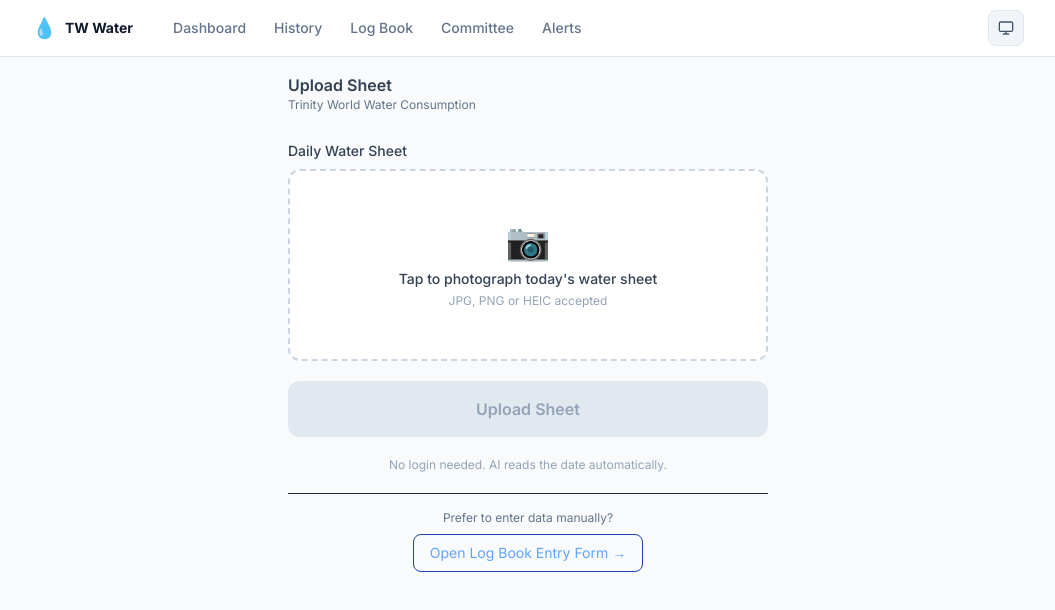
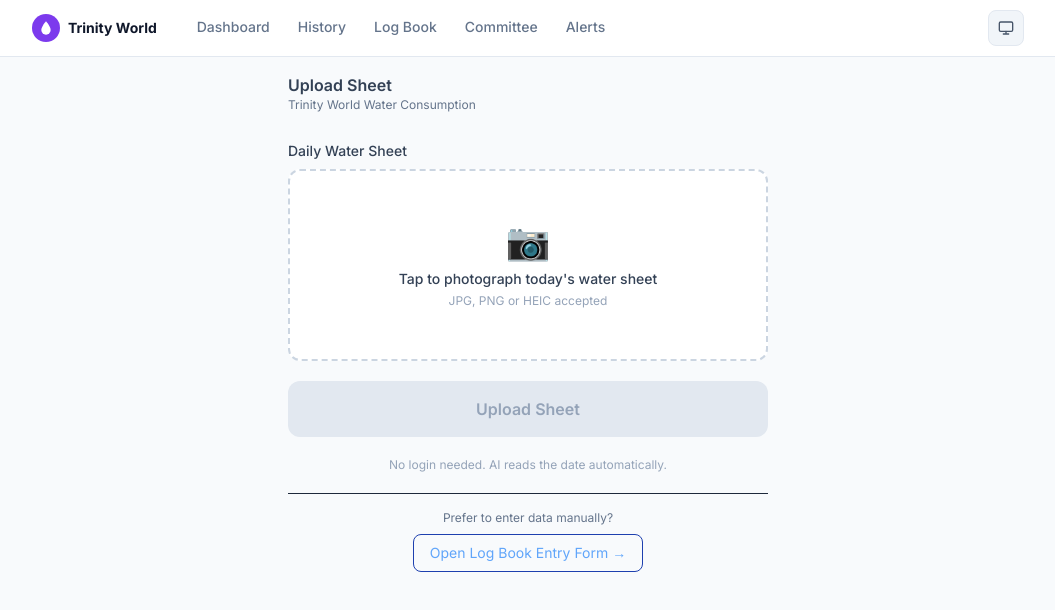
Before and after one commit to jacmani/tw-water-automation, a Next.js app: page /upload in a window 1280 px wide. Shown: the top 610 px of the page, without its empty margins (112-1167 px from the left). Built offline with nearby package versions, Linux system fonts and the light colour scheme; a web font is replaced by a local one.

Commit message:
feat: replace emoji nav icons + logo with inline SVG icon set + TW monogram, blue-accent active state (audit C2/C3)

```diff
--- a/src/components/Navbar.tsx
+++ b/src/components/Navbar.tsx
@@ -5,12 +5,64 @@ import Link from 'next/link';
 import { usePathname } from 'next/navigation';
 import ThemeToggle from '@/components/ThemeToggle';
 
+// Emoji nav icons (audit C3) rendered inconsistently across OS/browser, couldn't be
+// styled with CSS (colour, stroke width), and had poor screen-reader semantics.
+// Replaced with a small outline-style inline SVG set — no new icon-library dependency,
+// consistent with the "adopt one icon system" recommendation (audit §5).
+function IconDashboard(props: React.SVGProps<SVGSVGElement>) {
+  return (
+    <svg viewBox="0 0 24 24" fill="none" stroke="currentColor" strokeWidth={2} strokeLinecap="round" strokeLinejoin="round" {...props}>
+      <rect x="3" y="3" width="7" height="9" rx="1.5" /><rect x="14" y="3" width="7" height="5" rx="1.5" />
+      <rect x="14" y="12" width="7" height="9" rx="1.5" /><rect x="3" y="16" width="7" height="5" rx="1.5" />
+    </svg>
+  );
+}
+function IconHistory(props: React.SVGProps<SVGSVGElement>) {
+  return (
+    <svg viewBox="0 0 24 24" fill="none" stroke="currentColor" strokeWidth={2} strokeLinecap="round" strokeLinejoin="round" {...props}>
+      <path d="M4 20V10M10 20V4M16 20v-7M22 20H2" />
+    </svg>
+  );
+}
+function IconLogbook(props: React.SVGProps<SVGSVGElement>) {
+  return (
+    <svg viewBox="0 0 24 24" fill="none" stroke="currentColor" strokeWidth={2} strokeLinecap="round" strokeLinejoin="round" {...props}>
+      <path d="M6 4h11a2 2 0 0 1 2 2v13a1 1 0 0 1-1 1H7a2 2 0 0 1-2-2V5a1 1 0 0 1 1-1Z" />
+      <path d="M6 4v16M9 8h6M9 12h6" />
+    </svg>
+  );
+}
+function IconCommittee(props: React.SVGProps<SVGSVGElement>) {
+  return (
+    <svg viewBox="0 0 24 24" fill="none" stroke="currentColor" strokeWidth={2} strokeLinecap="round" strokeLinejoin="round" {...props}>
+      <circle cx="9" cy="7" r="3.2" /><path d="M2.5 20a6.5 6.5 0 0 1 13 0" />
+      <path d="M16 4.5a3.2 3.2 0 0 1 0 6.4M18.5 20a5.5 5.5 0 0 0-3.8-6.7" />
+    </svg>
+  );
+}
+function IconAlerts(props: React.SVGProps<SVGSVGElement>) {
+  return (
+    <svg viewBox="0 0 24 24" fill="none" stroke="currentColor" strokeWidth={2} strokeLinecap="round" strokeLinejoin="round" {...props}>
+      <path d="M18 8a6 6 0 1 0-12 0c0 7-3 9-3 9h18s-3-2-3-9" /><path d="M13.7 21a2 2 0 0 1-3.4 0" />
+    </svg>
+  );
+}
+// Water-drop monogram — same mark used in the email header (src/lib/email.ts) so the
+// brand identity is consistent everywhere (audit C2).
+function LogoMark(props: React.SVGProps<SVGSVGElement>) {
+  return (
+    <svg viewBox="0 0 24 24" fill="currentColor" {...props}>
+      <path d="M12 2C12 2 5 10 5 15a7 7 0 0 0 14 0C19 10 12 2 12 2z" />
+    </svg>
+  );
+}
+
 const NAV_LINKS = [
-  { href: '/',           label: 'Dashboard',  icon: '⊞' },
-  { href: '/history',    label: 'History',    icon: '📊' },
-  { href: '/logbook',    label: 'Log Book',   icon: '📒' },
-  { href: '/committee',  label: 'Committee',  icon: '👥' },
-  { href: '/alerts',     label: 'Alerts',     icon: '🔔' },
+  { href: '/',           label: 'Dashboard',  Icon: IconDashboard },
+  { href: '/history',    label: 'History',    Icon: IconHistory },
+  { href: '/logbook',    label: 'Log Book',   Icon: IconLogbook },
+  { href: '/committee',  label: 'Committee',  Icon: IconCommittee },
+  { href: '/alerts',     label: 'Alerts',     Icon: IconAlerts },
 ];
 
 export default function Navbar() {
@@ -58,22 +110,25 @@ export default function Navbar() {
             href="/"
             className="flex items-center gap-2 flex-shrink-0 group"
           >
-            <span className="text-blue-600 dark:text-blue-400 text-xl leading-none">💧</span>
+            <span className="w-7 h-7 rounded-full bg-violet-600 flex items-center justify-center flex-shrink-0">
+              <LogoMark className="w-4 h-4 text-white" />
+            </span>
             <span className="font-bold text-slate-900 dark:text-white text-sm leading-tight hidden xs:inline">
-              TW Water
+              Trinity World
             </span>
           </Link>
 
-          {/* Desktop nav links */}
+          {/* Desktop nav links — active state uses blue accent + bottom border
+              indicator (audit C3), not the previous barely-visible bg change. */}
           <nav className="hidden md:flex items-center gap-1 ml-4 flex-1">
             {NAV_LINKS.map(({ href, label }) => (
               <Link
                 key={href}
                 href={href}
-                className={`px-3 py-1.5 rounded-lg text-sm font-medium transition-colors ${
+                className={`px-3 py-1.5 border-b-2 text-sm font-medium transition-colors ${
                   isActive(href)
-                    ? 'bg-slate-100 dark:bg-slate-800 text-slate-900 dark:text-white'
-                    : 'text-slate-500 dark:text-slate-400 hover:text-slate-900 dark:hover:text-white hover:bg-slate-50 dark:hover:bg-slate-800/60'
+                    ? 'border-blue-500 text-blue-700 dark:text-blue-400'
+                    : 'border-transparent text-slate-500 dark:text-slate-400 hover:text-slate-900 dark:hover:text-white hover:bg-slate-50 dark:hover:bg-slate-800/60'
                 }`}
               >
                 {label}
@@ -127,7 +182,7 @@ export default function Navbar() {
           }`}
         >
           <nav className="px-4 pb-4 pt-1 border-t border-slate-100 dark:border-slate-800 space-y-0.5">
-            {NAV_LINKS.map(({ href, label, icon }) => (
+            {NAV_LINKS.map(({ href, label, Icon }) => (
               <Link
                 key={href}
                 href={href}
@@ -137,7 +192,7 @@ export default function Navbar() {
                     : 'text-slate-600 dark:text-slate-300 hover:bg-slate-50 dark:hover:bg-slate-800 hover:text-slate-900 dark:hover:text-white'
                 }`}
               >
-                <span className="text-base w-6 text-center">{icon}</span>
+                <Icon className="w-[18px] h-[18px] flex-shrink-0" />
                 {label}
                 {isActive(href) && (
                   <span className="ml-auto w-1.5 h-1.5 rounded-full bg-blue-500 dark:bg-blue-400" />
```
